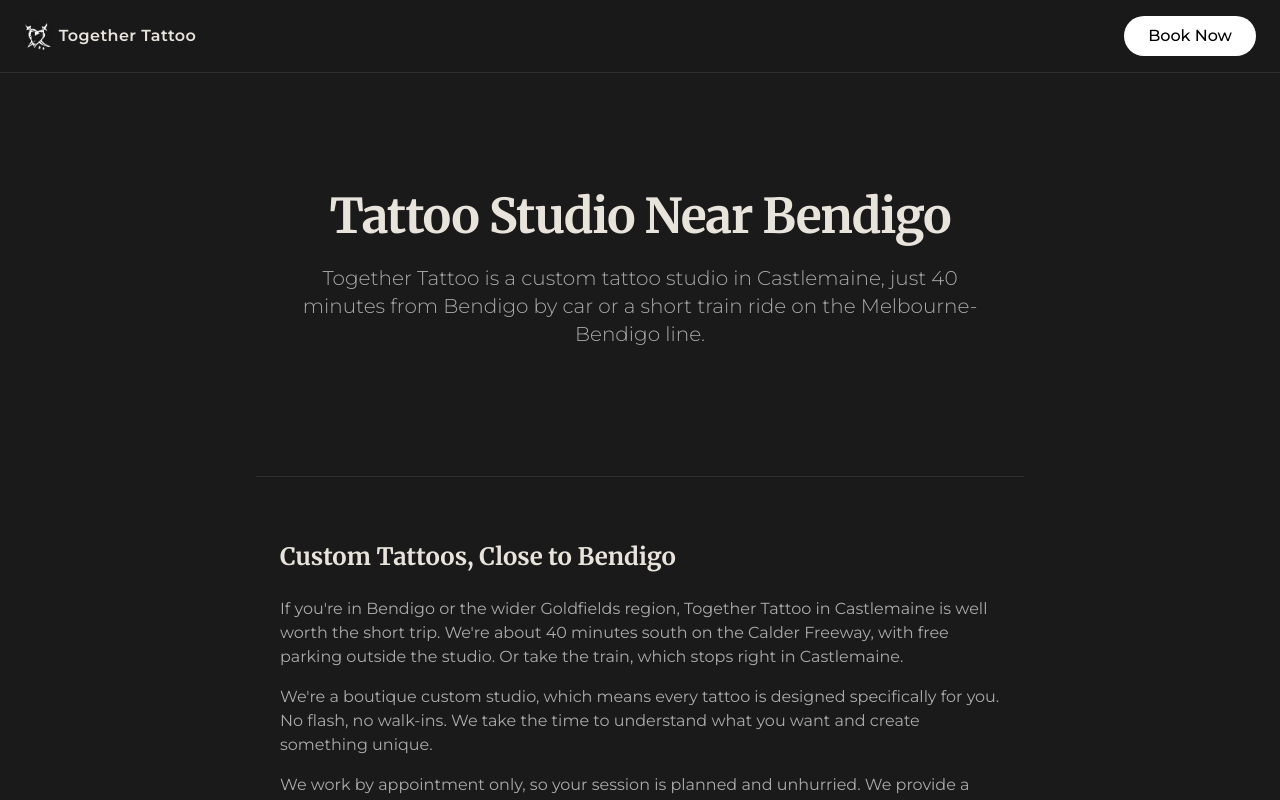
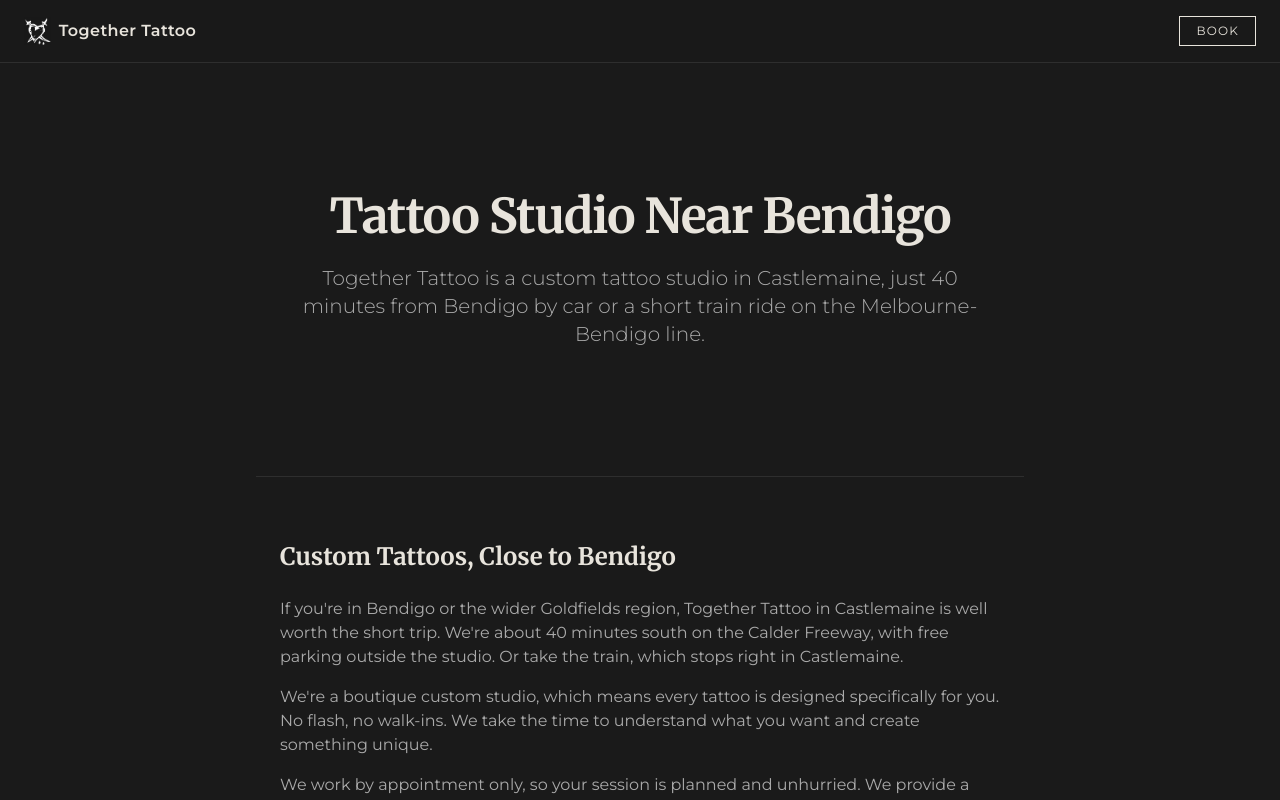
Before and after one commit to JakSkallywag/togethertattoo-site, a Next.js app: page /tattoo-bendigo in a window 1280 px wide. Shown: the top 800 px of the page. Built offline with nearby package versions, Linux system fonts and the light colour scheme.

Commit message:
Replace nav book button with Jak site style (bordered uppercase)

```diff
--- a/app/globals.css
+++ b/app/globals.css
@@ -1,13 +1,17 @@
 @import "tailwindcss";
 
 :root {
-  --background: #000000;
-  --foreground: #ffffff;
+  --background: #1a1a1a;
+  --foreground: #e8e4dc;
+  --muted: #888888;
+  --border: #2e2e2e;
 }
 
 @theme inline {
   --color-background: var(--background);
   --color-foreground: var(--foreground);
+  --color-muted: var(--muted);
+  --color-border: var(--border);
   --font-sans: var(--font-montserrat);
   --font-serif: var(--font-merriweather);
 }
--- a/app/page.tsx
+++ b/app/page.tsx
@@ -61,7 +61,7 @@
             <Link href="#artists" className="text-[#888888] hover:text-[#e8e4dc] transition-colors text-sm">
               Artists
             </Link>
-            <Link href="#book" className="text-[#888888] hover:text-[#e8e4dc] transition-colors text-sm">
+            <Link href="#book" className="border border-[#e8e4dc] px-4 py-1.5 text-xs tracking-widest uppercase text-[#e8e4dc] hover:bg-[#e8e4dc] hover:text-[#1a1a1a] transition-colors">
               Book
             </Link>
             <Link href="#find-us" className="text-[#888888] hover:text-[#e8e4dc] transition-colors text-sm">
--- a/app/tattoo-bendigo/page.tsx
+++ b/app/tattoo-bendigo/page.tsx
@@ -47,9 +47,9 @@
           </Link>
           <Link
             href="/#book"
-            className="bg-white text-black px-6 py-2 rounded-full hover:bg-gray-200 transition-colors font-medium"
+            className="border border-[#e8e4dc] px-4 py-1.5 text-xs tracking-widest uppercase text-[#e8e4dc] hover:bg-[#e8e4dc] hover:text-[#1a1a1a] transition-colors"
           >
-            Book Now
+            Book
           </Link>
         </div>
       </nav>
--- a/app/tattoo-daylesford/page.tsx
+++ b/app/tattoo-daylesford/page.tsx
@@ -47,9 +47,9 @@
           </Link>
           <Link
             href="/#book"
-            className="bg-white text-black px-6 py-2 rounded-full hover:bg-gray-200 transition-colors font-medium"
+            className="border border-[#e8e4dc] px-4 py-1.5 text-xs tracking-widest uppercase text-[#e8e4dc] hover:bg-[#e8e4dc] hover:text-[#1a1a1a] transition-colors"
           >
-            Book Now
+            Book
           </Link>
         </div>
       </nav>
--- a/app/tattoo-kyneton/page.tsx
+++ b/app/tattoo-kyneton/page.tsx
@@ -47,9 +47,9 @@
           </Link>
           <Link
             href="/#book"
-            className="bg-white text-black px-6 py-2 rounded-full hover:bg-gray-200 transition-colors font-medium"
+            className="border border-[#e8e4dc] px-4 py-1.5 text-xs tracking-widest uppercase text-[#e8e4dc] hover:bg-[#e8e4dc] hover:text-[#1a1a1a] transition-colors"
           >
-            Book Now
+            Book
           </Link>
         </div>
       </nav>
```
